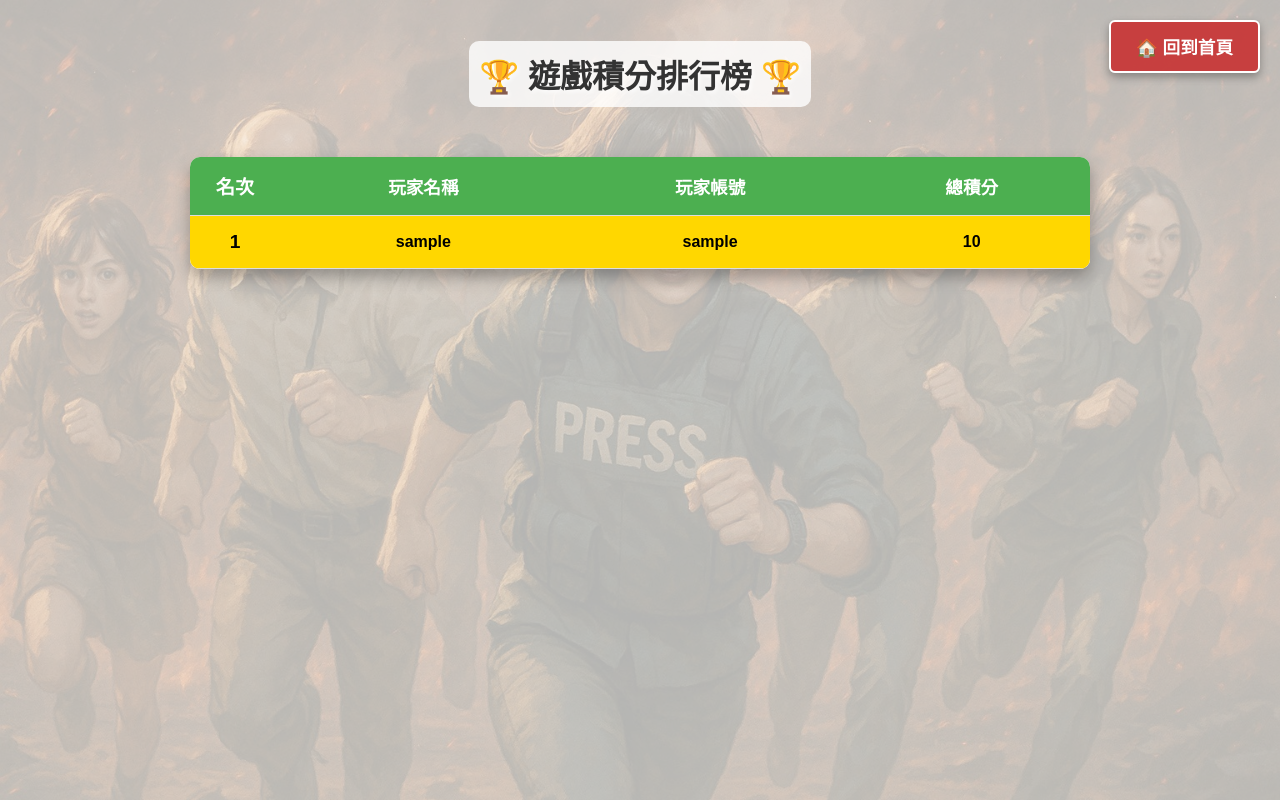
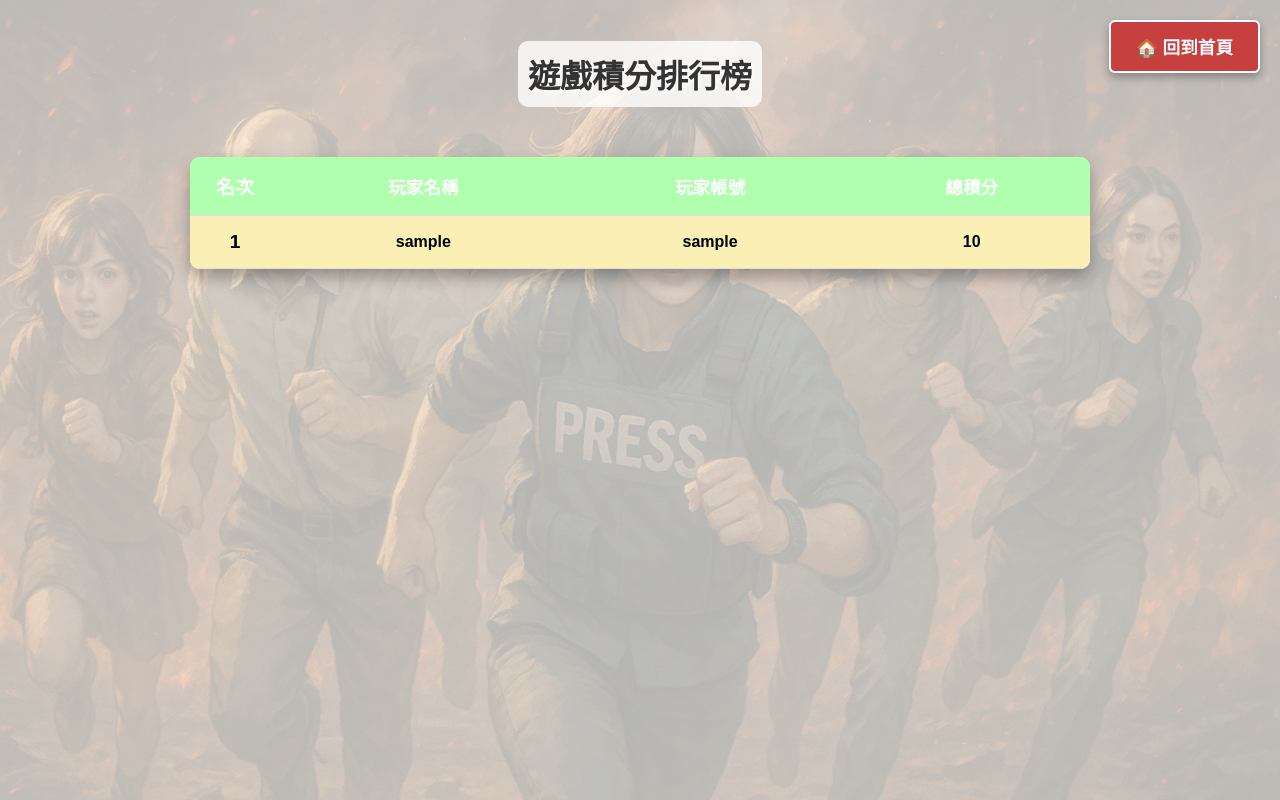
Before and after one commit to KOYUNGCHING/CITY_PUZZLE, a Flask app: page /ranking in a window 1280 px wide. Run offline with Flask 3, Linux system fonts and the light colour scheme; tables that the repository leaves empty hold one stand-in row (values such as "Sample post").

Commit message:
調整排名頁配色

```diff
--- a/static/css/ranking.css
+++ b/static/css/ranking.css
@@ -47,7 +47,7 @@ body, html {
     z-index: 10;
 }
 .home-button:hover {
-    background-color: rgba(255, 60, 60, 1);
+    background-color: rgb(109, 61, 61);
     transform: translateY(-1px);
 }
 
@@ -80,7 +80,7 @@ body, html {
 }
 
 #ranking-table thead th {
-    background-color: #4CAF50; /* 表頭顏色 */
+    background-color: #afffaf; /* 表頭顏色 */
     color: white;
     font-size: 1.1em;
 }
@@ -96,7 +96,7 @@ body, html {
 
 /* 前三名特別樣式 */
 #ranking-table tbody tr:nth-child(1) td {
-    background-color: #ffd700; /* 金色 */
+    background-color: #faefb5; /* 金色 */
     font-weight: bold;
 }
 #ranking-table tbody tr:nth-child(2) td {
@@ -104,7 +104,7 @@ body, html {
     font-weight: bold;
 }
 #ranking-table tbody tr:nth-child(3) td {
-    background-color: #cd7f32; /* 銅色 */
+    background-color: #ffbf7e; /* 銅色 */
     font-weight: bold;
 }
 
--- a/templates/ranking.html
+++ b/templates/ranking.html
@@ -10,7 +10,7 @@
     <div class="ranking-container">
         <button id="home-button" class="home-button">🏠 回到首頁</button>
 
-        <h1 class="ranking-title">🏆 遊戲積分排行榜 🏆</h1>
+        <h1 class="ranking-title"> 遊戲積分排行榜 </h1>
 
         <table id="ranking-table">
             <thead>
```
Also changed, not shown: templates/game5.html (added, +13 -0 lines).
